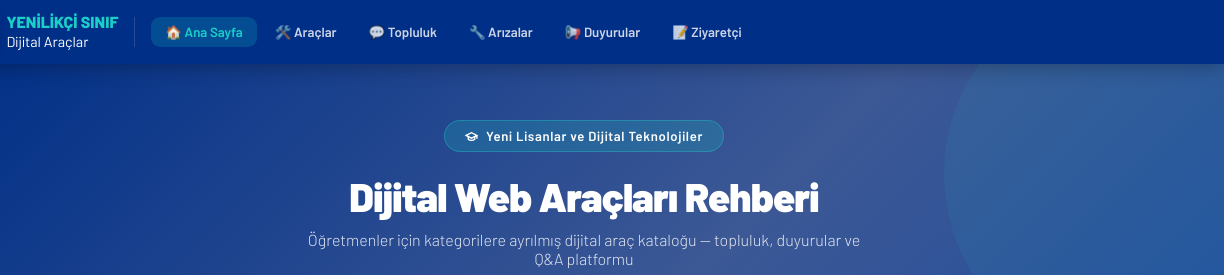
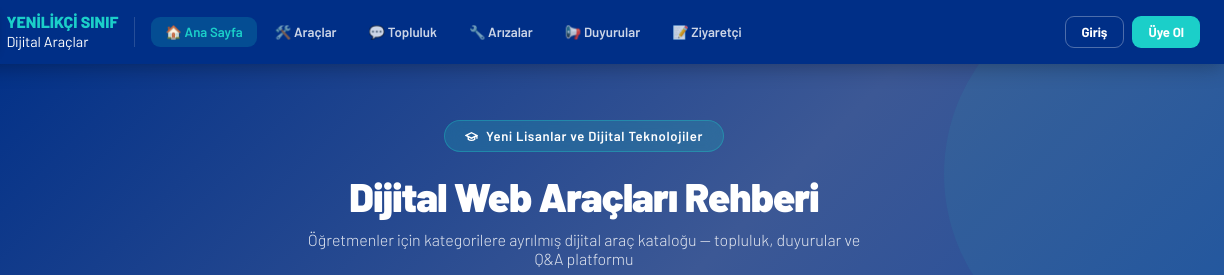
Before and after one commit to cecen07/Webaraclari, a plain HTML site: page index.html in a window 1280 px wide. Shown: the top 275 px of the page, 56-1280 px from the left. Drawn offline with Linux system fonts and the light colour scheme.

Commit message:
Add files via upload

```diff
--- a/index.html
+++ b/index.html
@@ -571,7 +571,7 @@ footer strong{color:#fff;}
     <button class="nav-link" onclick="showPage('guestbook')">📝 Ziyaretçi</button>
   </div>
   <div class="nav-actions">
-    <div id="navAuthGuest" style="display:none">
+    <div id="navAuthGuest" style="display:flex;gap:8px;">
       <button class="nav-btn nav-btn-outline" onclick="openAuth('login')">Giriş</button>
       <button class="nav-btn nav-btn-teal" onclick="openAuth('register')">Üye Ol</button>
     </div>
```
